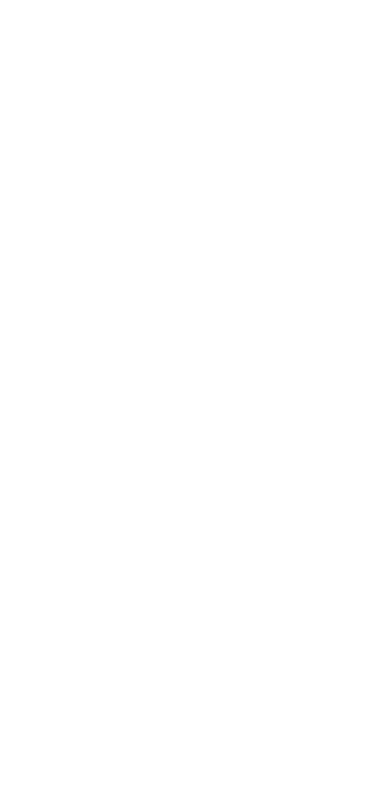
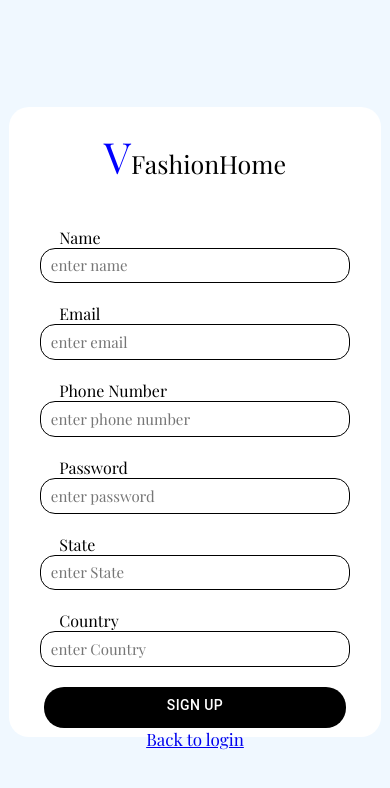
Before and after one commit to VIANNEY7000/VianneyFashionHome, a React (Vite) app: page /Signup in a window 390 px wide. Before the commit this address had no page. Shown: the top 788 px of the page. Built offline with nearby package versions, Linux system fonts and the light colour scheme; a web font is replaced by a local one.

Commit message:
create login and sign up page

```diff
--- a/src/App.jsx
+++ b/src/App.jsx
@@ -2,12 +2,17 @@
 import { Routes, Route } from 'react-router-dom'
 import './App.css'
 import Home from './PAGES/Home'
+import Login from './PAGES/Login'
+import Signup from './PAGES/Signup'
 
 const App = () => {
   return (
    <>
    <Routes>
     <Route path='/' element={<Home/>}  />
+    <Route path='/Login' element={<Login/>}  />
+    <Route path='/Signup' element={<Signup/>}  />
+
    </Routes>
    </>
   )
--- /dev/null
+++ b/src/COMPONENTS/Login.css
@@ -0,0 +1,102 @@
+.home-link{
+    color: black;
+}
+
+.login{
+    background-color: aliceblue;
+    height: 100vh;
+    width: 100%;
+    display: flex;
+    justify-content: center;
+    align-items: center;
+    text-align: center;
+
+}
+
+.login-box{
+    background-color: white;
+    width: 45%;
+    height: 60vh;
+    padding: 20px ;
+    border-radius: 20px;
+    span{
+        color: blue;
+        font-size: 45px;
+        font-weight: 100;
+    }
+    h1{
+        font-weight: 100;
+    }
+
+    input{
+        width: 90%;
+        border-radius: 15px;
+        height: 5dvh;
+        font-size: 18px;
+        padding-left: 10px;
+        border: 0.5px solid;
+    }
+
+    Button{
+        background-color: black;
+        color: white;
+        width: 91%;
+        border-radius: 20px;
+        margin-top: 20px;
+        transition: 0.5s ease-in-out;
+    }
+
+    p{
+        padding: 20px 0px;
+    }
+}
+
+.login-box Button:hover{
+    background-color: aliceblue;
+    color: black;
+}
+
+.lock{
+    color: white;
+    background-color: black;
+    padding: 12px;
+    border-radius: 50%;
+    margin: 20px 0px;
+}
+
+@media (max-width:900px){
+    .login-box{
+        font-size: 17px;
+        width: 70%;
+        h1{
+            font-size: 25px;
+        }
+    }
+
+    .login-box span{
+        font-size: 40px;
+    }
+}
+
+@media (max-width:600px){
+     .login-box{
+        font-size: 17px;
+        width: 85%;
+        height: 47vh;
+
+        h1{
+            font-size: 25px;
+        }
+        p{
+            font-size: 16px;
+        }
+    }
+
+    .login-box span{
+        font-size: 43px;
+    }
+
+     .login-box input{
+        height: 4vh;
+     }
+}
--- a/src/COMPONENTS/Navbar.css
+++ b/src/COMPONENTS/Navbar.css
@@ -29,12 +29,17 @@
 
   Button{
     background-color: black;
-    color: white;
+    text-decoration: none;
     padding: 10px 20px;
     font-weight: 600;
+    color: white;
+    text-decoration-line: none;
+    text-decoration: none;
   }
 
+
 }
+
 
 .navbar ul Button:hover{
   color: black;
@@ -111,6 +116,7 @@
       height: 100vh;
        Button{
         font-size: 13px;
+        color: white;
 
 
        }
--- a/src/COMPONENTS/Navbar.jsx
+++ b/src/COMPONENTS/Navbar.jsx
@@ -1,6 +1,7 @@
 import { useState } from "react";
 import {Button} from '@mui/material'
 import {FiMenu} from 'react-icons/fi'
+import { Link } from 'react-router-dom'
 import "./Navbar.css";
 
 function App() {
@@ -21,7 +22,7 @@
           <li>WOMEN</li>
 
 
-          <Button>LOGIN</Button>
+          <Button><Link to='/Login'>LOGIN</Link></Button>
        </ul>
       </div>
 
@@ -37,8 +38,8 @@
         <ul onClick={() => setOpen(false)}>
           <li>MEN</li>
           <li>WOMEN</li>
-           <Button>LOGIN</Button>
-        </ul>
+         <Button><Link to='/Login'>LOGIN</Link></Button>
+         </ul>
       </div>
 
     </nav>
--- /dev/null
+++ b/src/COMPONENTS/Signup.css
@@ -0,0 +1,102 @@
+.signup{
+    background-color: aliceblue;
+    height: 100vh;
+    width: 100%;
+    display: flex;
+    justify-content: center;
+    align-items: center;
+    text-align: center;
+
+}
+
+.signup-box{
+    background-color: white;
+    width: 37%;
+    height: 90vh;
+    padding: 20px ;
+    border-radius: 20px;
+    span{
+        color: blue;
+        font-size: 45px;
+        font-weight: 100;
+    }
+    h1{
+        font-weight: 100;
+    }
+
+    input{
+        width: 90%;
+        border-radius: 15px;
+        height: 5dvh;
+        font-size: 15px;
+        padding-left: 10px;
+        border: 0.5px solid;
+    }
+
+    Button{
+        background-color: black;
+        color: white;
+        width: 91%;
+        border-radius: 20px;
+        margin-top: 20px;
+        padding-bottom: 10px;
+        transition: 0.5s ease-in-out;
+    }
+
+    p{
+        display: flex;
+        justify-content: left;
+        padding-left: 30px;
+        padding-top: 20px;
+    }
+}
+
+.Signup-box Button:hover{
+    background-color: aliceblue;
+    color: black;
+}
+
+.lock{
+    color: white;
+    background-color: black;
+    padding: 12px;
+    border-radius: 50%;
+    margin: 20px 0px;
+}
+
+@media (max-width:900px){
+    .signup-box{
+        font-size: 17px;
+        width: 70%;
+        h1{
+            font-size: 25px;
+        }
+    }
+
+    .signup-box span{
+        font-size: 40px;
+    }
+}
+
+@media (max-width:600px){
+     .signup-box{
+        font-size: 17px;
+        width: 85%;
+        height: 70vh;
+
+        h1{
+            font-size: 25px;
+        }
+        p{
+            font-size: 16px;
+        }
+    }
+
+    .signup-box span{
+        font-size: 43px;
+    }
+
+     .signup-box input{
+        height: 4vh;
+     }
+}
--- /dev/null
+++ b/src/PAGES/Login.jsx
@@ -0,0 +1,32 @@
+import { FaLock } from 'react-icons/fa'
+import '../COMPONENTS/Login.css'
+import { Button } from '@mui/material'
+import { motion } from 'framer-motion'
+import { Link } from 'react-router-dom'
+
+const Login = () => {
+  return (
+    <>
+    <div className="login">
+    <motion.div className='login-box'
+    initial={{opacity:0, y: 50}}
+     animate={{opacity:1, y:0}}
+      transition={{delay:0.5,type:"spring", stiffness:25 }}
+    >
+      <h1> <span>V</span>FashionHome </h1>
+      <FaLock size={40} className='lock'/>
+      <br />
+      <input type="text" placeholder='Email'/>
+      <br /><br />
+      <input type="text" placeholder='Password'/>
+      <br />
+      <Button>LOGIN</Button>
+      <p>i don't have an account? <Link to='/Signup'>Sign up</Link></p>
+          <Link to='/' className='home-link'>Back to home</Link>
+    </motion.div>
+    </div>
+    </>
+  )
+}
+
+export default Login
--- /dev/null
+++ b/src/PAGES/Signup.jsx
@@ -0,0 +1,43 @@
+import { FaLock } from 'react-icons/fa'
+import '../COMPONENTS/Signup.css'
+import { Button } from '@mui/material'
+import { motion } from 'framer-motion'
+import { Link } from 'react-router-dom'
+
+const Login = () => {
+  return (
+    <div className="signup">
+    <motion.div className='signup-box'
+    initial={{opacity:0, y: 50}}
+     animate={{opacity:1, y:0}}
+      transition={{delay:0.5,type:"spring", stiffness:25 }}
+    >
+      <h1> <span>V</span>FashionHome </h1>
+      <br />
+      <p>Name </p>
+      <input type="text" placeholder='enter name'/>
+      <br />
+      <p>Email</p>
+      <input type="text" placeholder='enter email'/>
+      <br />
+      <p>Phone Number</p>
+      <input type="text" placeholder='enter phone number'/>
+      <br />
+      <p>Password</p>
+      <input type="number" placeholder='enter password'/>
+      <br />
+      <p>State</p>
+      <input type="text" placeholder='enter State'/>
+      <br />
+      <p>Country</p>
+      <input type="text" placeholder='enter Country'/>
+      <br />
+      <Button>SIGN UP</Button>
+      <br />
+      <Link to='/Login'>Back to login</Link>
+    </motion.div>
+    </div>
+  )
+}
+
+export default Login
```
